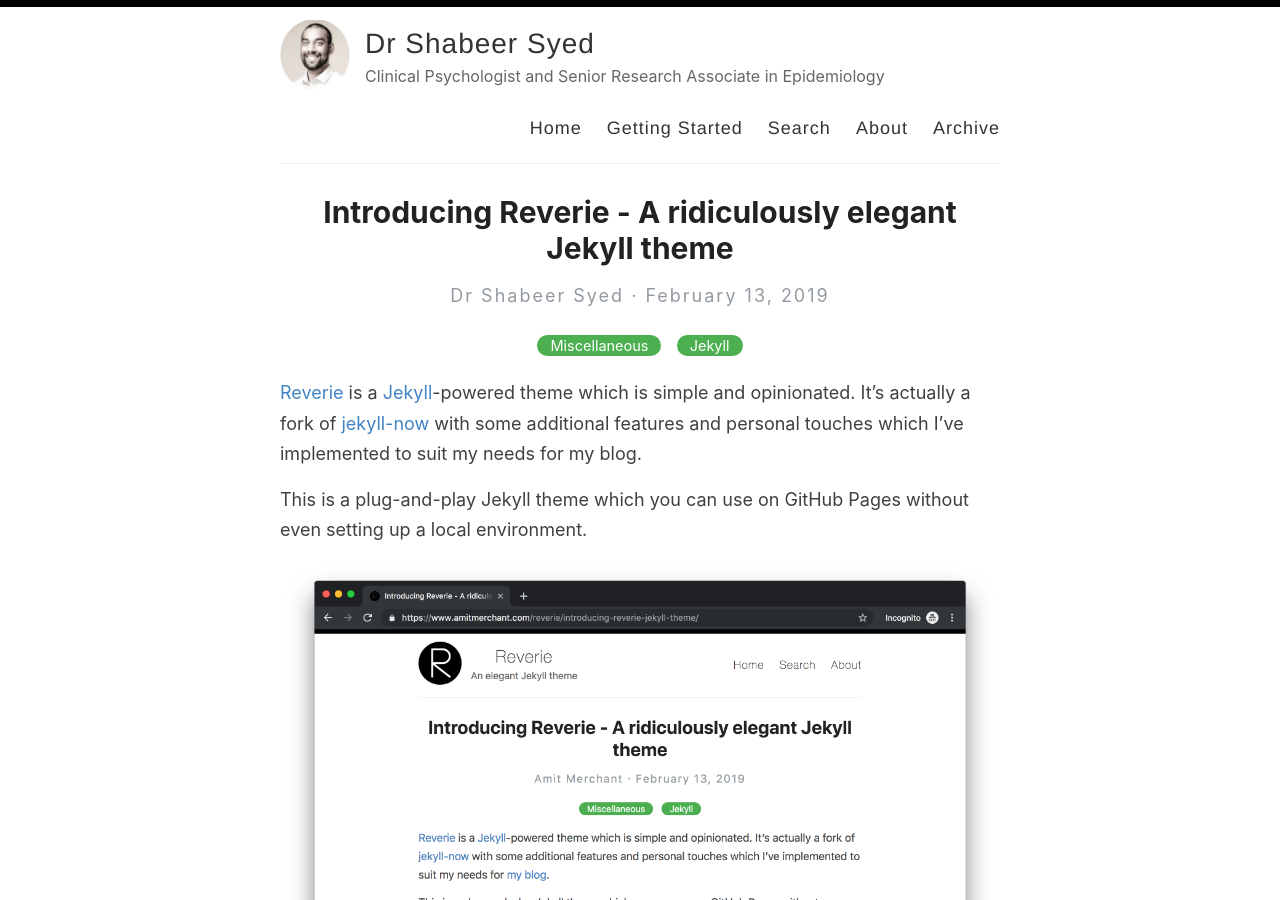
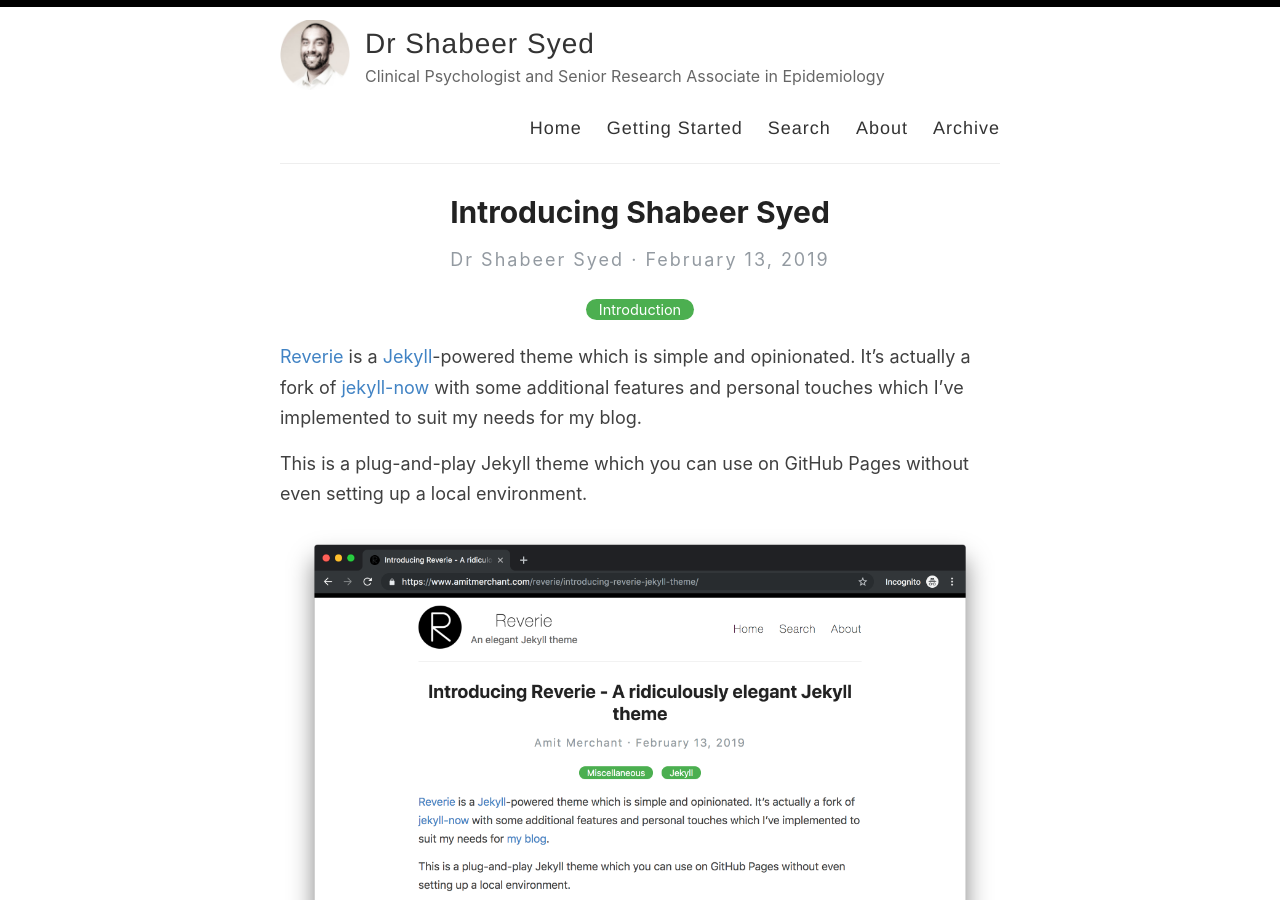
Before and after one commit to shabeer-syed/shabeersyed, a Jekyll site: the page built from _posts/2019-02-13-introducing-reverie-jekyll-theme.md, in a window 1280 px wide and 900 px high. Built offline with Jekyll 4.4.1, drawn with Linux system fonts in a browser that asks for light colours; comment, search, counter and statistics services are not loaded.

Commit message:
Update 2019-02-13-introducing-reverie-jekyll-theme.md

```diff
--- a/_posts/2019-02-13-introducing-reverie-jekyll-theme.md
+++ b/_posts/2019-02-13-introducing-reverie-jekyll-theme.md
@@ -1,7 +1,7 @@
 ---
 layout: post
-title: Introducing Reverie - A ridiculously elegant Jekyll theme
-categories: [Miscellaneous, Jekyll]
+title: Introducing Shabeer Syed
+categories: [Introduction]
 ---
 
 [Reverie](https://github.com/amitmerchant1990/reverie) is a [Jekyll](https://jekyllrb.com/)-powered theme which is simple and opinionated. It's actually a fork of [jekyll-now](https://github.com/barryclark/jekyll-now) with some additional features and personal touches which I've implemented to suit my needs for my blog.
```
